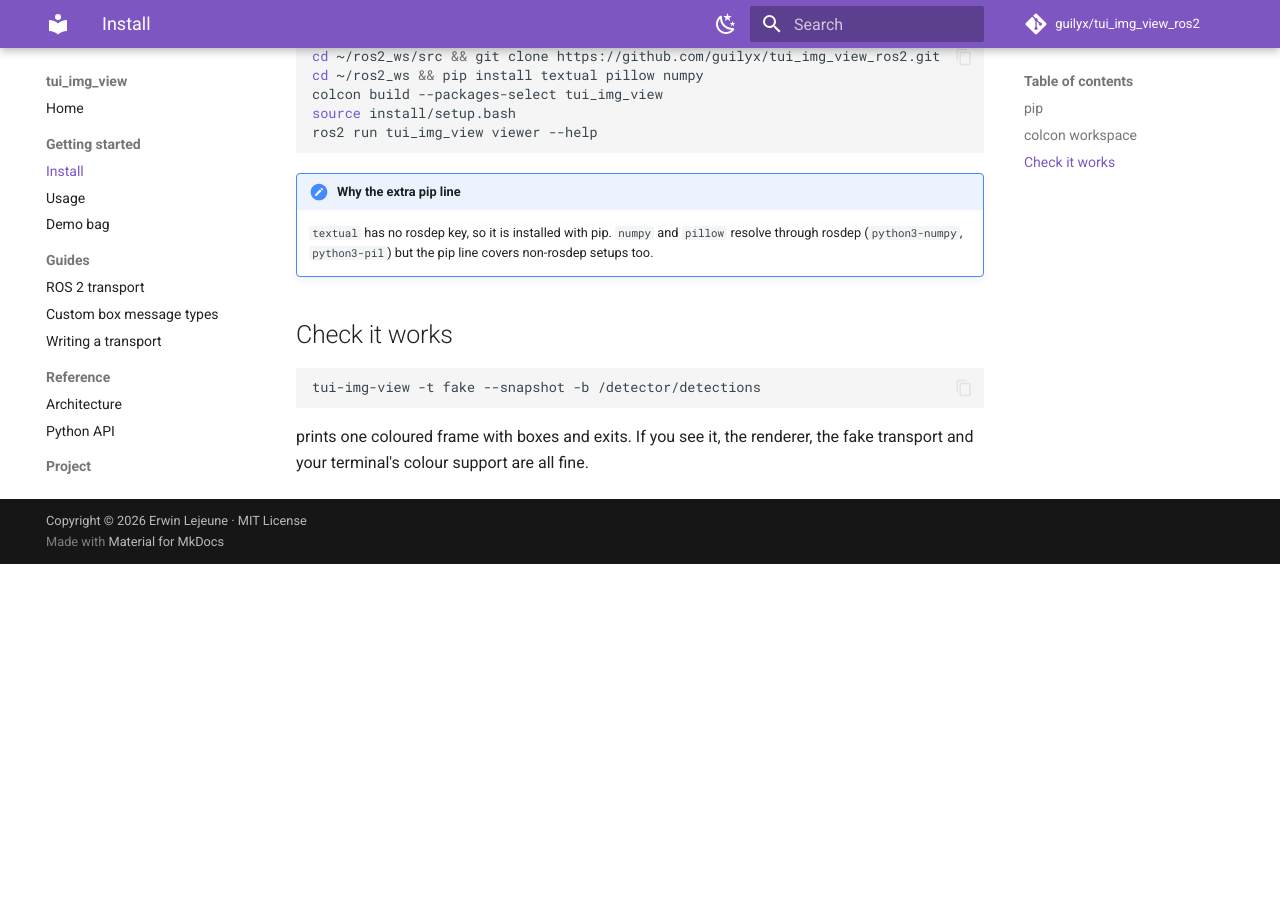
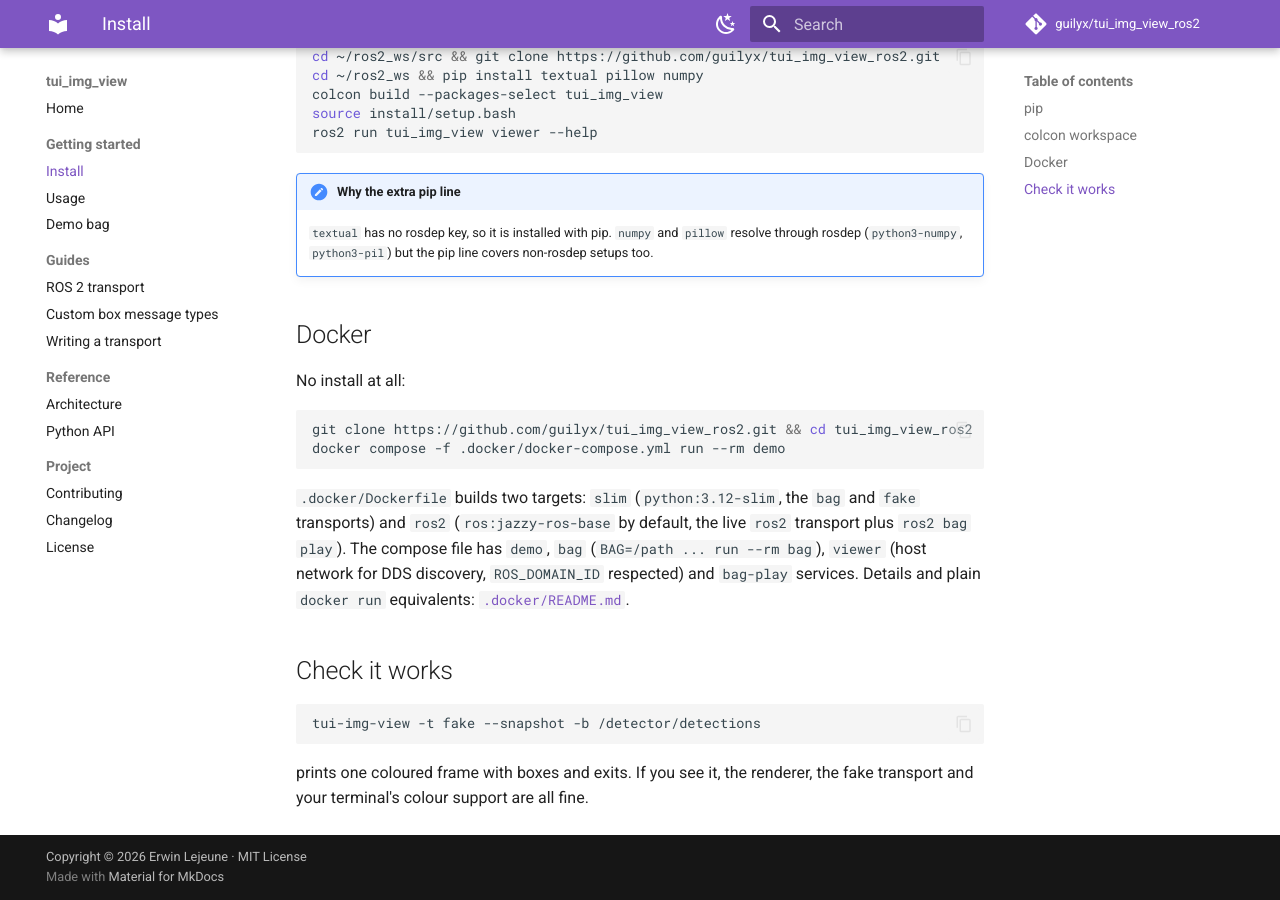
Before and after one commit to guilyx/tui_img_view_ros2, an MkDocs documentation site: the page built from docs/install.md, in a window 1280 px wide and 900 px high, scrolled down 808 px. Built offline with MkDocs 1.6.1 and Material for MkDocs 9.7.7, drawn with Linux system fonts in a browser that asks for light colours; comment, search, counter and statistics services are not loaded; before the commit the page ends 1372 px from its top, so only the background shows below that.

Commit message:
Add Dockerfile and docker compose under .docker/
One multi-stage Dockerfile with two targets: `slim` (python:3.12-slim,
tui_img_view[bag], plays MCAP bags and the fake scene, no ROS) and
`ros2` (ros:<ROS_DISTRO>-ros-base + vision_msgs + rosbag2 MCAP storage,
package in a venv that sees the apt rclpy; entrypoint sources ROS and
runs tui-img-view unless another command is given). Both run as an
unprivileged user with a truecolour, UTF-8 terminal environment.

Compose services: demo (bundled bag, no ROS), bag (BAG=/path mounted
read-only), viewer (host network + IPC for DDS, ROS_DOMAIN_ID honoured),
bag-play (ros2 bag play of the demo bag, profile ros-demo).

CI builds both images with layer caching and smoke-tests them:
--snapshot on the fake scene and the demo bag, rclpy init in the ros2
image, ros2 bag info on the demo bag, and compose config validation.

Co-Authored-By: Claude Fable 5.1 <noreply@anthropic.com>
Claude-Session: https://claude.ai/code/session_01FY3r9Ywuaa8RZQ43nAZC5h

````diff
--- a/docs/install.md
+++ b/docs/install.md
@@ -40,6 +40,22 @@ ros2 run tui_img_view viewer --help
     `pillow` resolve through rosdep (`python3-numpy`, `python3-pil`) but the
     pip line covers non-rosdep setups too.
 
+## Docker
+
+No install at all:
+
+```bash
+git clone https://github.com/guilyx/tui_img_view_ros2.git && cd tui_img_view_ros2
+docker compose -f .docker/docker-compose.yml run --rm demo
+```
+
+`.docker/Dockerfile` builds two targets: `slim` (`python:3.12-slim`, the
+`bag` and `fake` transports) and `ros2` (`ros:jazzy-ros-base` by default,
+the live `ros2` transport plus `ros2 bag play`). The compose file has
+`demo`, `bag` (`BAG=/path ... run --rm bag`), `viewer` (host network for DDS
+discovery, `ROS_DOMAIN_ID` respected) and `bag-play` services. Details and
+plain `docker run` equivalents: [`.docker/README.md`](https://github.com/guilyx/tui_img_view_ros2/blob/main/.docker/README.md).
+
 ## Check it works
 
 ```bash
````
Also changed, not shown: .docker/README.md (added, +75 -0 lines), CHANGELOG.md (+5 -0 lines), CONTRIBUTING.md (+1 -0 lines), README.md (+12 -0 lines), 5 other files.
